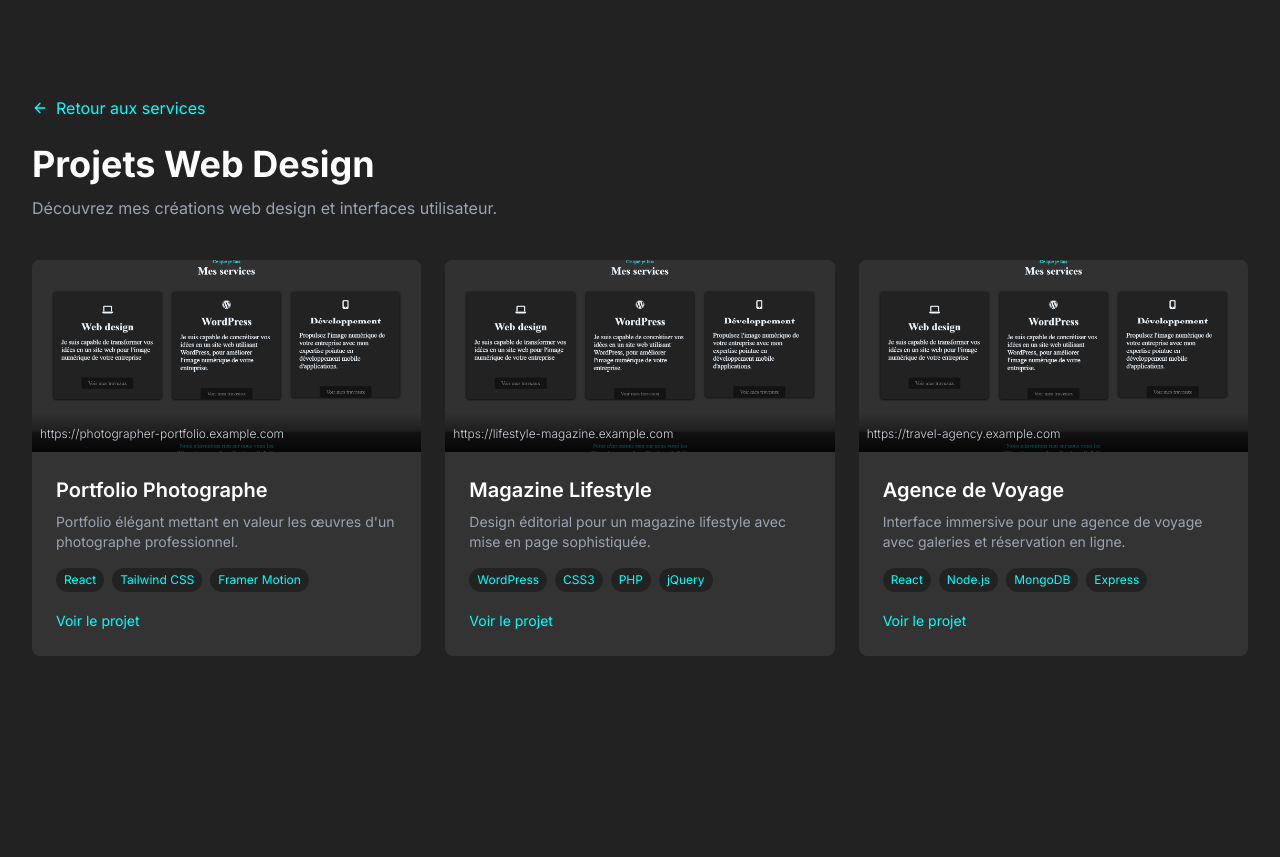
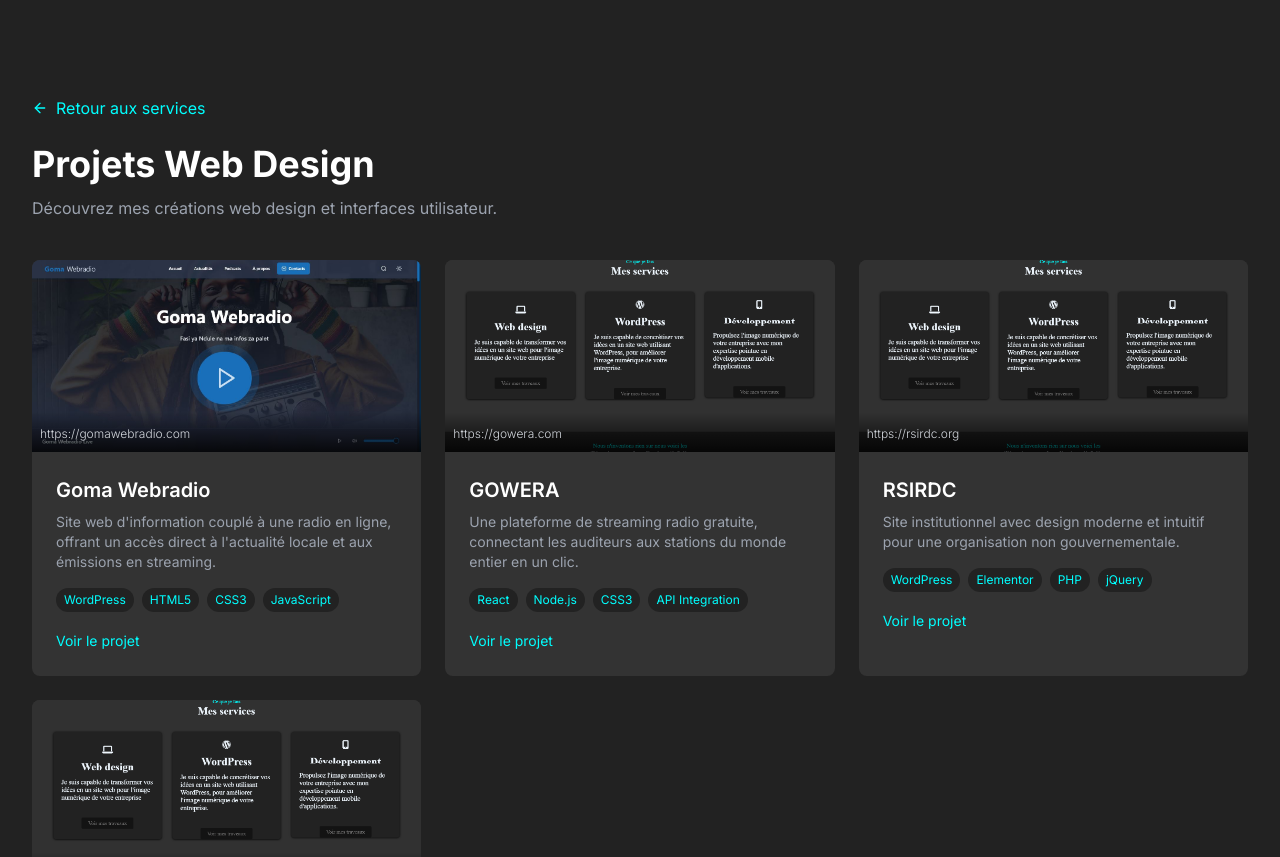
Before and after one commit to oredytech/duplicate-data-dream, a React (Vite) app: page /portfolio/webdesign in a window 1280 px wide. Shown: the top 857 px of the page. Before the commit the page ends 800 px from the top, so only its background shows below. Built offline with nearby package versions, Linux system fonts and the light colour scheme.

Commit message:
Fix: Incorrect implementation

```diff
--- a/src/pages/WebDesignPortfolio.tsx
+++ b/src/pages/WebDesignPortfolio.tsx
@@ -10,30 +10,39 @@ import { usePortfolioData } from '@/components/portfolio/usePortfolioData';
 
 const initialPortfolioItems: PortfolioItemType[] = [
   {
-    id: 5,
-    title: "Portfolio Photographe",
-    imageUrl: "/lovable-uploads/6a9984fe-a9bb-4fe7-8b59-8222fd6c6332.png",
-    url: "https://photographer-portfolio.example.com",
-    description: "Portfolio élégant mettant en valeur les œuvres d'un photographe professionnel.",
-    technologies: ["React", "Tailwind CSS", "Framer Motion"],
+    id: 1,
+    title: "Goma Webradio",
+    imageUrl: "/lovable-uploads/GOMA WEBRADIO.JPG",
+    url: "https://gomawebradio.com",
+    description: "Site web d'information couplé à une radio en ligne, offrant un accès direct à l'actualité locale et aux émissions en streaming.",
+    technologies: ["WordPress", "HTML5", "CSS3", "JavaScript"],
     isLoading: true
   },
   {
-    id: 6,
-    title: "Magazine Lifestyle",
+    id: 2,
+    title: "GOWERA",
     imageUrl: "/lovable-uploads/6a9984fe-a9bb-4fe7-8b59-8222fd6c6332.png",
-    url: "https://lifestyle-magazine.example.com",
-    description: "Design éditorial pour un magazine lifestyle avec mise en page sophistiquée.",
-    technologies: ["WordPress", "CSS3", "PHP", "jQuery"],
+    url: "https://gowera.com",
+    description: "Une plateforme de streaming radio gratuite, connectant les auditeurs aux stations du monde entier en un clic.",
+    technologies: ["React", "Node.js", "CSS3", "API Integration"],
     isLoading: true
   },
   {
-    id: 7,
-    title: "Agence de Voyage",
+    id: 3,
+    title: "RSIRDC",
     imageUrl: "/lovable-uploads/6a9984fe-a9bb-4fe7-8b59-8222fd6c6332.png",
-    url: "https://travel-agency.example.com",
-    description: "Interface immersive pour une agence de voyage avec galeries et réservation en ligne.",
-    technologies: ["React", "Node.js", "MongoDB", "Express"],
+    url: "https://rsirdc.org",
+    description: "Site institutionnel avec design moderne et intuitif pour une organisation non gouvernementale.",
+    technologies: ["WordPress", "Elementor", "PHP", "jQuery"],
+    isLoading: true
+  },
+  {
+    id: 4,
+    title: "Site Vitrine Entreprise",
+    imageUrl: "/lovable-uploads/6a9984fe-a9bb-4fe7-8b59-8222fd6c6332.png",
+    url: "https://corporate-webdesign.example.com",
+    description: "Site vitrine pour une entreprise de conseil avec un design épuré et professionnel.",
+    technologies: ["HTML5", "CSS3", "JavaScript", "Bootstrap"],
     isLoading: true
   }
 ];
```
